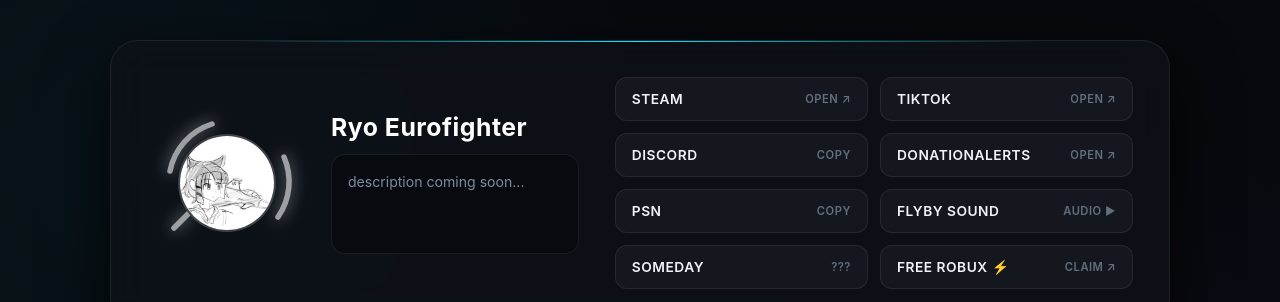
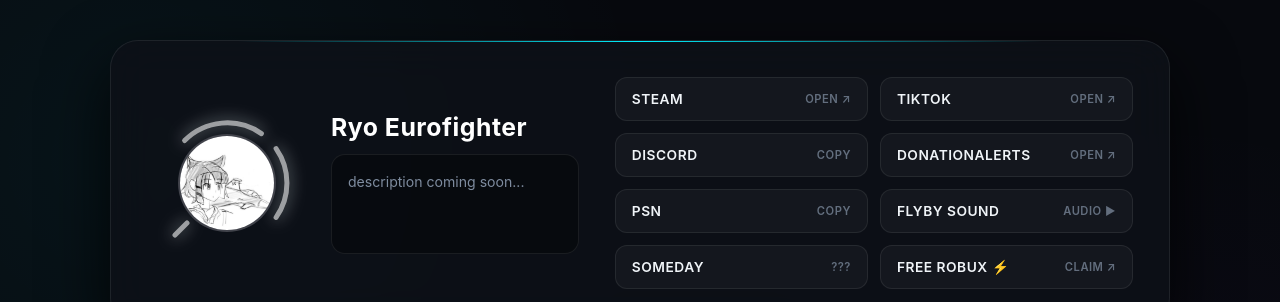
Before and after one commit to Ryo-Eurofighter/hell-zone, a plain HTML site: page index.html in a window 1280 px wide. Shown: the top 302 px of the page. Drawn offline with Linux system fonts and the light colour scheme.

Commit message:
Update index.html

```diff
--- a/index.html
+++ b/index.html
@@ -454,18 +454,18 @@
     <!-- Верхний этаж -->
     <div class="profile-card">
       <div class="left-col">
-        <div class="avatar-container">
-          <!-- Заводская геометрия глифов Nothing Phone (3a) -->
+               <div class="avatar-container">
           <svg class="glyph-svg" viewBox="0 0 160 160">
-            <!-- 1. Верхняя левая дуга -->
-            <path d="M 23 68 A 62 62 0 0 1 65 21" fill="none" stroke="#ffffff" stroke-width="5.5" stroke-linecap="round"/>
-            <!-- 2. Нижняя диагональная полоска -->
-            <path d="M 27 125 L 43 109" fill="none" stroke="#ffffff" stroke-width="5.5" stroke-linecap="round"/>
-            <!-- 3. Правая вертикальная дуга -->
-            <path d="M 137 54 A 62 62 0 0 1 131 114" fill="none" stroke="#ffffff" stroke-width="5.5" stroke-linecap="round"/>
+            <!-- 1. Верхняя левая дуга (R=60, от 135° до 235°) -->
+            <path d="M 37.6 37.6 A 60 60 0 0 1 114.4 30.6" fill="none" stroke="#ffffff" stroke-width="5" stroke-linecap="round"/>
+
+            <!-- 2. Нижняя диагональная палочка (отодвинута от круга под 45°) -->
+            <path d="M 28 132 L 40 120" fill="none" stroke="#ffffff" stroke-width="5" stroke-linecap="round"/>
+
+            <!-- 3. Правая вертикальная дуга (R=60, от -35° до 35°) -->
+            <path d="M 129.1 45.6 A 60 60 0 0 1 129.1 114.4" fill="none" stroke="#ffffff" stroke-width="5" stroke-linecap="round"/>
           </svg>
 
-          <!-- Автоподхват avatar.jpg / avatar.png -->
           <img class="avatar" src="avatar.jpg" onerror="this.onerror=null; this.src='avatar.png';" alt="Avatar">
         </div>
 
```
